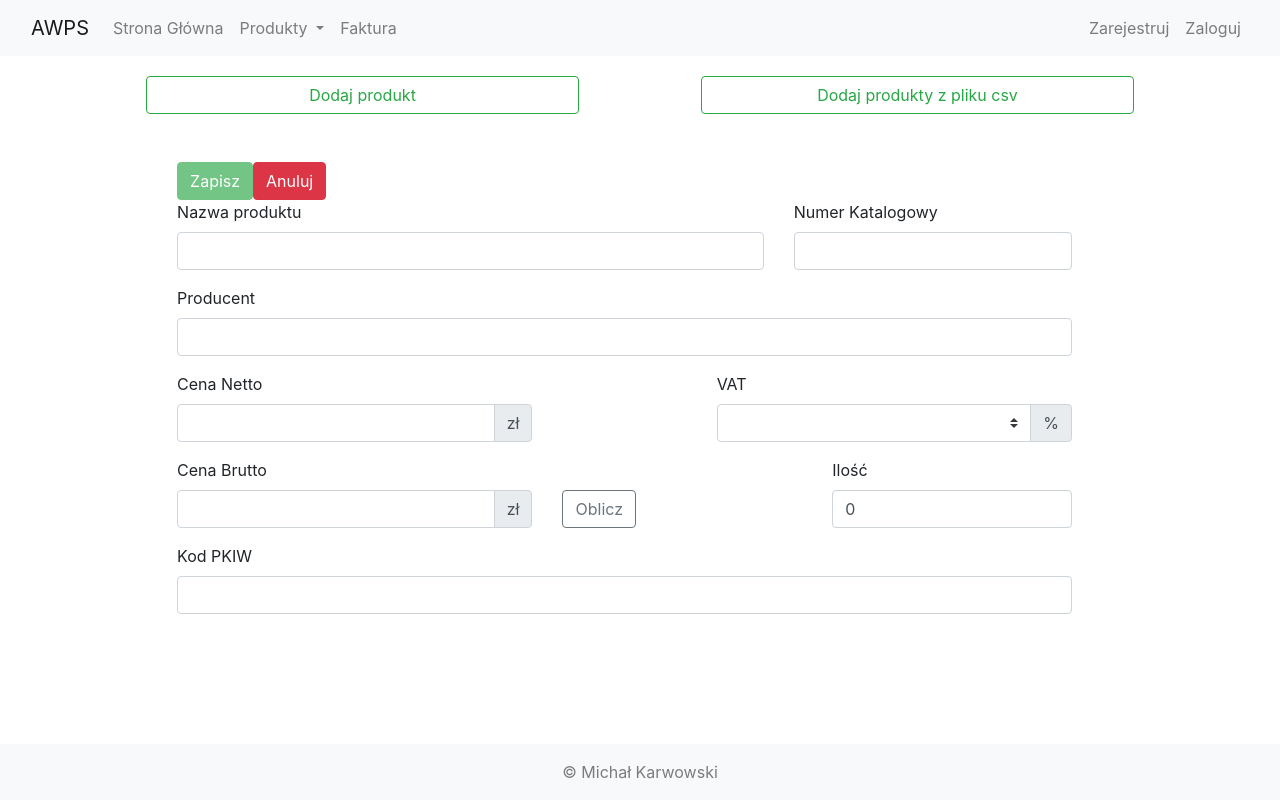
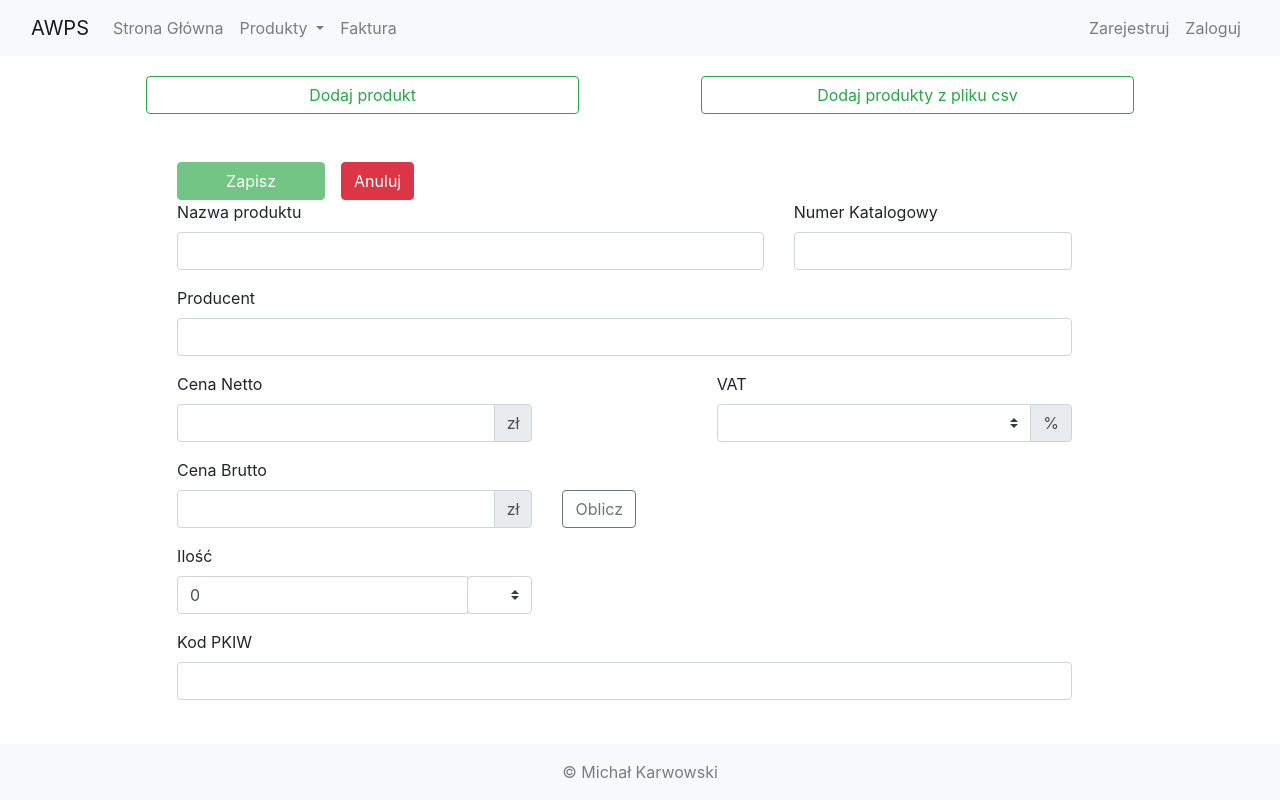
Before and after one commit to Karw0s/sklep_zoo_client, an Angular app: page /products/new/on-page in a window 1280 px wide. Built offline with nearby package versions, Linux system fonts and the light colour scheme.

Commit message:
dodaje jednostę miary do produktu

```diff
--- a/src/app/products/product-edit/product-edit.component.html
+++ b/src/app/products/product-edit/product-edit.component.html
@@ -6,8 +6,8 @@
 
           <button type="button" class="btn btn-success" routerLink="edit" *ngIf="!editMode">Edytuj</button>
 
-          <button type="submit" class="btn btn-success" [disabled]="!productForm.valid" *ngIf="editMode">Zapisz</button>
-          <button type="button" class="btn btn-danger" (click)="onCancel()" *ngIf="editMode">Anuluj</button>
+          <button type="submit" class="btn btn-success mr-2 px-5" [disabled]="!productForm.valid" *ngIf="editMode">Zapisz</button>
+          <button type="button" class="btn btn-danger mx-2" (click)="onCancel()" *ngIf="editMode">Anuluj</button>
 
         </div>
       </div>
@@ -84,13 +84,34 @@
             </button>
           </div>
         </div>
-        <div class="col">
+
+      </div>
+      <div class="row">
+        <div class="col-sm-4 col-md-6 col-lg-5">
           <div class="form-group">
             <label for="amount">Ilość</label>
+            <div class="input-group">
             <input type="number" class="form-control" id="amount" formControlName="amount" [readonly]="!editMode">
+              <div class="input-group-append">
+                <select class="custom-select" id="units" formControlName="unitOfMeasure">
+                  <option *ngFor="let u of unitsOfMeasure" [value]="u">{{ u }}</option>
+                </select>
+              </div>
+            </div>
           </div>
         </div>
+        <!--<div class="col">-->
+          <!--<div class="form-group">-->
+            <!--<label for="units">Jednostka miary</label>-->
+            <!--<div class="input-group">-->
+              <!--<select class="custom-select" id="units" formControlName="units">-->
+                <!--<option *ngFor="let u of unitsOfMeasure" [value]="u">{{ u }}</option>-->
+              <!--</select>-->
+            <!--</div>-->
+          <!--</div>-->
+        <!--</div>-->
       </div>
+
       <div class="row">
         <div class="col">
           <div class="form-group">
--- a/src/app/products/product-edit/product-edit.component.ts
+++ b/src/app/products/product-edit/product-edit.component.ts
@@ -15,6 +15,7 @@ export class ProductEditComponent implements OnInit {
   private hasProduct = false;
   productForm: FormGroup;
   vatValues = [23, 8, 5, 3];
+  unitsOfMeasure = ['szt', 'kg'];
 
   constructor(private route: ActivatedRoute,
               private productService: ProductService,
@@ -42,6 +43,7 @@ export class ProductEditComponent implements OnInit {
     let catalogNumber = '';
     let productName = '';
     let productManufacturer = '';
+    let units = '';
     let amount = 0;
     let priceNetto = '';
     let priceBrutto = '';
@@ -53,11 +55,14 @@ export class ProductEditComponent implements OnInit {
       catalogNumber = product.catalogNumber;
       productName = product.name;
       productManufacturer = product.manufacturer;
+      units = product.unitOfMeasure;
       amount = product.amount;
       priceNetto = product.priceNetto;
       priceBrutto = product.priceBrutto;
       vat = product.vat;
       pkiwCode = product.pkiwCode;
+      console.log('product: ' + product);
+      console.log(product);
     }
 
 
@@ -65,7 +70,8 @@ export class ProductEditComponent implements OnInit {
       'catalogNumber': new FormControl(catalogNumber, Validators.required),
       'name': new FormControl(productName, Validators.required),
       'manufacturer': new FormControl(productManufacturer, Validators.required),
-      'amount': new FormControl(amount, [Validators.required, Validators.pattern(/^[1-9]+[0-9]*$/)]),
+      'unitOfMeasure': new FormControl(units, Validators.required),
+      'amount': new FormControl(amount, [Validators.required, Validators.pattern(/^[1-9]+[0-9]*(,[0-9]{2})?$/)]),
       'priceNetto': new FormControl(priceNetto, [
         Validators.required,
         Validators.pattern(/^[1-9]+[0-9]*,[0-9]{2}$/)
@@ -81,15 +87,20 @@ export class ProductEditComponent implements OnInit {
     });
     if (!this.editMode) {
       this.productForm.get('vat').disable();
+      this.productForm.get('unitOfMeasure').disable();
     }
+
+    // console.log('form Init');
+    // console.log(this.productForm);
   }
 
   onSubmit() {
-    console.log(this.productForm.value);
+    // console.log(this.productForm);
     if (!this.hasProduct) {
       this.productService.addProduct(this.productForm.value);
     } else {
       this.productService.updateProduct(this.id, this.productForm.value);
+      // console.log(this.productForm.value);
     }
     this.router.navigate(['../'], {relativeTo: this.route});
   }
--- a/src/app/products/product-mock.ts
+++ b/src/app/products/product-mock.ts
@@ -5,6 +5,7 @@ export const PRODUCTS: Product[] = [
     catalogNumber: '1233',
     name: 'Purina Adult',
     manufacturer: 'Purina',
+    unitOfMeasure: 'szt',
     amount: 12,
     priceNetto: '100,00',
     priceBrutto: '123,00',
@@ -15,6 +16,7 @@ export const PRODUCTS: Product[] = [
     catalogNumber: '1232',
     name: 'Kititak Kurczak',
     manufacturer: 'Kiticat',
+    unitOfMeasure: 'szt',
     amount: 12,
     priceNetto: '100,00',
     priceBrutto: '123,00',
@@ -25,6 +27,7 @@ export const PRODUCTS: Product[] = [
     catalogNumber: '1231',
     name: 'Purina Junior',
     manufacturer: 'Purina',
+    unitOfMeasure: 'szt',
     amount: 12,
     priceNetto: '100,00',
     priceBrutto: '123,00',
--- a/src/app/products/product.model.ts
+++ b/src/app/products/product.model.ts
@@ -2,6 +2,7 @@ export class Product {
   public catalogNumber: string;
   public name: string;
   public manufacturer: string;
+  public unitOfMeasure: string;
   public amount: number;
   public priceNetto: string;
   public priceBrutto: string;
```
